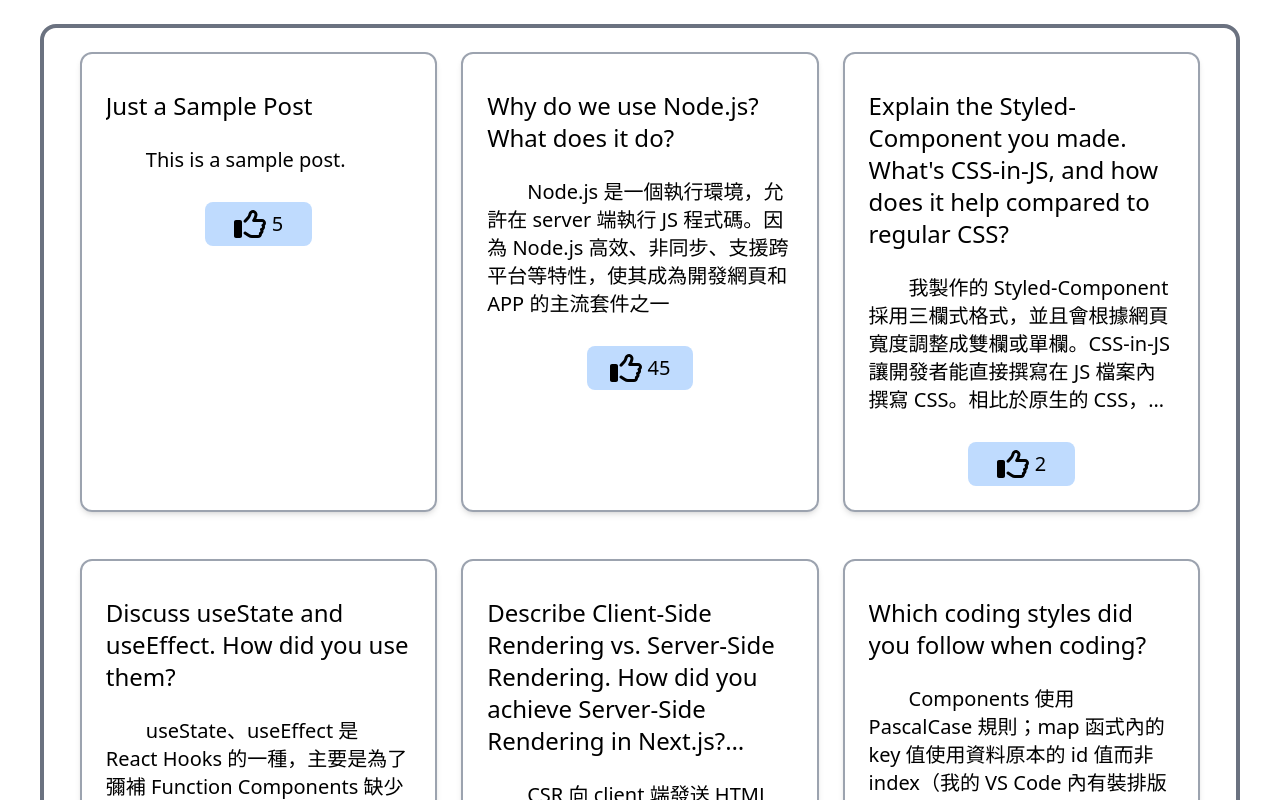
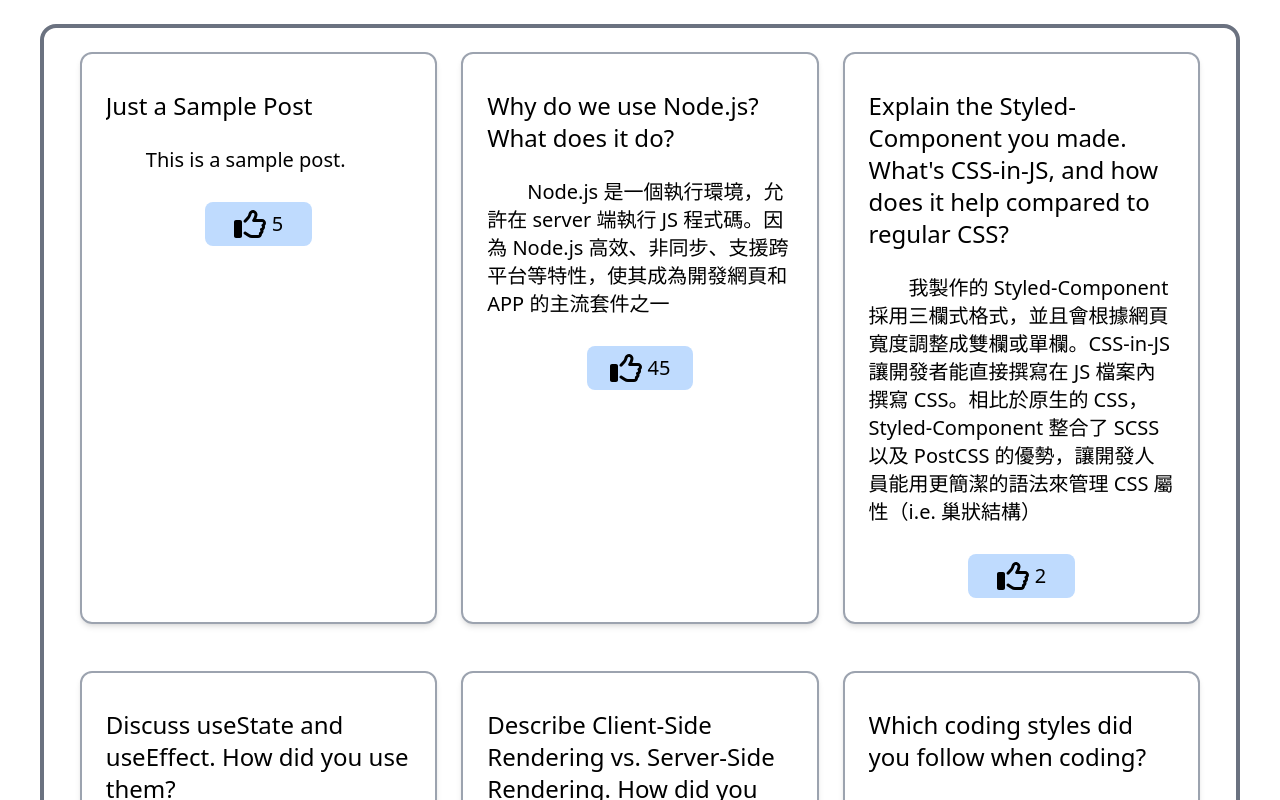
Before and after one commit to raamiiChu/remote-assignments, a Next.js app in the folder nextjs-file/: page /components/getPostData in a window 1280 px wide. Shown: the top 800 px of the page. Built offline with nearby package versions, Linux system fonts and the light colour scheme.

Commit message:
nextjs-file: change line-clamp, max-height

```diff
--- a/nextjs-file/src/pages/components/Post.js
+++ b/nextjs-file/src/pages/components/Post.js
@@ -33,7 +33,7 @@ export default function Post({ count, title, content }) {
         <div
             className={`
                 w-[95%] sm:w-[45%] lg:w-[30%]
-                max-h-[500px] mx-[1%] my-[2%]
+                max-h-[600px] mx-[1%] my-[2%]
                 px-6 py-4
                 border-2 border-gray-400 rounded-xl
                 shadow-md
@@ -50,7 +50,7 @@ export default function Post({ count, title, content }) {
             <p
                 className={`
                     my-4 py-1 text-base sm:text-xl
-                    indent-8 sm:indent-10 line-clamp-5
+                    indent-8 sm:indent-10 line-clamp-8
                 `}
             >
                 {content}
@@ -62,6 +62,7 @@ export default function Post({ count, title, content }) {
                     hover:opacity-90 hover:cursor-pointer
                     active:opacity-80 active:cursor-pointer
                 `}
+                role="button"
             >
                 <button
                     className={`
```
